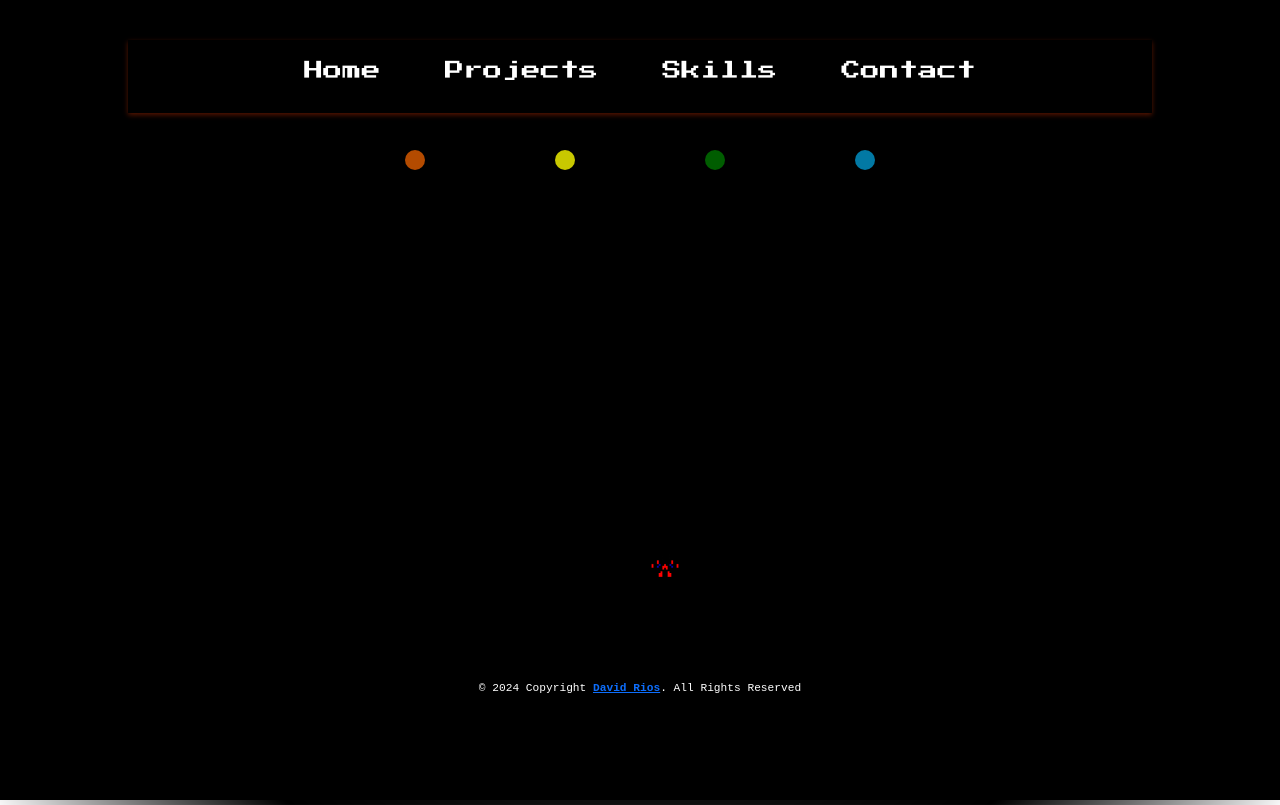
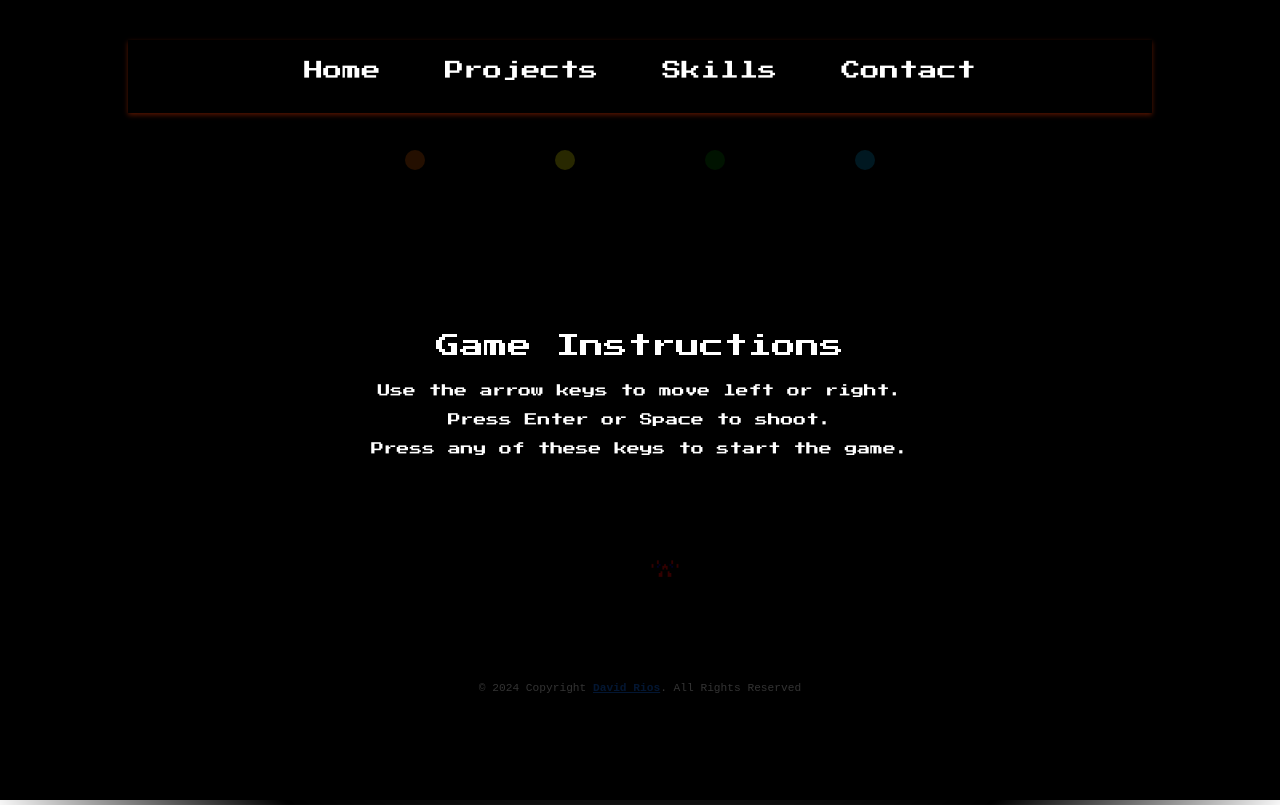
Before and after one commit to david21rios/Portfolio-Vibes-React, a React (Vite) app: page /projects in a window 1280 px wide. Both pictures are taken after a click on the button "Start". Built offline with nearby package versions, Linux system fonts and the light colour scheme.

Commit message:
Finalizacion del componente Projects
Finalizacion del componente Projects

```diff
--- a/src/assets/styles/Projects.css
+++ b/src/assets/styles/Projects.css
@@ -160,3 +160,38 @@
 /* .project-icon:hover {
     color: rgba(144, 34, 1, 0.608);
 } */
+
+/* Seccion Instrucciones  */
+
+.instructions-overlay {
+    position: fixed;
+    top: 0;
+    left: 0;
+    width: 100%;
+    height: 100%;
+    background-color: rgba(0, 0, 0, 0.8);
+    display: flex;
+    align-items: center;
+    justify-content: center;
+    z-index: 1000;
+}
+
+.instructions-content {
+    background-color: rgba(255, 255, 255, 0);
+    padding: 20px;
+    border-radius: 10px;
+    text-align: center;
+}
+
+.instructions-title {
+    font-size: 1.5rem;
+    margin-bottom: 20px;
+    font-family: 'Press Start 2P', cursive;
+}
+
+.instructions-text {
+    font-size: 0.8rem;
+    margin-bottom: 10px;
+    font-family: 'Press Start 2P', cursive;
+
+}
--- a/src/pages/Projects.jsx
+++ b/src/pages/Projects.jsx
@@ -3,43 +3,49 @@ import React, { useState, useEffect, useCallback } from 'react';
 import '../assets/styles/Projects.css';
 import generateProjects from '../utils/generateProjects';
 import spaceshipImage from '../assets/images/galaga_nave.png';
+import PropTypes from 'prop-types';
 
 // Componente principal que maneja el estado del juego
 const Projects = () => {
     const [isStarted, setIsStarted] = useState(false); // Estado para determinar si el juego ha comenzado
+    const [showInstructions, setShowInstructions] = useState(false); // Estado para mostrar las instrucciones
 
     // Función para iniciar el juego
     const startGame = () => {
         setIsStarted(true);
+        setShowInstructions(true); // Muestra las instrucciones cuando el juego comienza
     };
 
     return (
         <div className="projects-container">
             {!isStarted ? ( // Muestra las instrucciones si el juego no ha comenzado
                 <div className="instructions">
-                    <h2 className="title-instructions">Press Enter or Space to shoot.</h2>
-                    <p className="text-instructions">You can move using the arrow keys to the right or left.</p>
+                    <h2 className="title-instructions">Press the start button</h2>
+                    <p className="text-instructions">To start the dynamic visualization of the projects.</p>
                     <button className="start-button" onClick={startGame}>Start</button>
                 </div>
             ) : (
-                <GameComponent /> // Componente del juego principal
+                <GameComponent showInstructions={showInstructions} setShowInstructions={setShowInstructions} /> // Componente del juego principal
             )}
         </div>
     );
 };
 
 // Componente del juego principal
-const GameComponent = () => {
+const GameComponent = ({ showInstructions, setShowInstructions }) => {
     const [shipPosition, setShipPosition] = useState(50); // Estado para la posición de la nave
     const [bullets, setBullets] = useState([]); // Estado para las balas disparadas
     const [revealedProjects, setRevealedProjects] = useState([]); // Estado para los proyectos revelados
     const [projects] = useState(generateProjects()); // Estado para los proyectos generados
-    const [color, setColor] = useState('white'); //Estado inicial del color
+    const [color, setColor] = useState('white'); // Estado inicial del color
+    const [isShipVisible, setIsShipVisible] = useState(true); // Estado para la visibilidad de la nave
 
     // Función para disparar una bala
     const shootBullet = useCallback(() => {
-        setBullets((prev) => [...prev, { id: Date.now(), position: shipPosition + 2.5, positionY: 90 }]);
-    }, [shipPosition]);
+        if (isShipVisible) { // Verifica si la nave es visible antes de disparar
+            setBullets((prev) => [...prev, { id: Date.now(), position: shipPosition + 2.5, positionY: 90 }]);
+        }
+    }, [shipPosition, isShipVisible]);
 
     // Efecto para manejar las teclas de control
     useEffect(() => {
@@ -51,11 +57,14 @@ const GameComponent = () => {
             } else if (event.key === 'Enter' || event.key === ' ') {
                 shootBullet();
             }
+            if (event.key === 'Enter' || event.key === ' ' || event.key === 'ArrowLeft' || event.key === 'ArrowRight') {
+                setShowInstructions(false); // Oculta las instrucciones cuando se presiona una tecla específica
+            }
         };
 
         window.addEventListener('keydown', handleKeyDown);
         return () => window.removeEventListener('keydown', handleKeyDown);
-    }, [shootBullet]);
+    }, [shootBullet, setShowInstructions]);
 
     // Efecto para mover las balas hacia arriba
     useEffect(() => {
@@ -97,6 +106,7 @@ const GameComponent = () => {
     useEffect(() => {
         if (revealedProjects.length === projects.length) {
             setTimeout(() => {
+                setIsShipVisible(false); //Oculta la nave al finalizar el juego
                 const ship = document.querySelector('.spaceship');
                 ship.classList.add('fly-away');
                 setTimeout(() => ship.remove(), 2000);
@@ -126,15 +136,51 @@ const GameComponent = () => {
                     {revealedProjects.includes(index) ? (
                         <>
                             <div className={`target-point color${(index % 4) + 1}`} style={{ display: 'none' }}></div>
-                            {/* Iconos con bootstrap */} <div> <section id="services" className="services"> <div className="container" data-aos="fade-up"> <div className="section-title"> <h2 style={{ color }}>{project.name}</h2> <p>{project.description}</p> </div> <div className="row"> <div className="col-lg-4 col-md-6 d-flex align-items-stretch" data-aos="zoom-in" data-aos-delay="100"> <div className={`project-icon ${project.icon}`} style={{ color: `${project.color}` }} onClick={() => window.open(project.url, '_blank')} > <div className="icon"> <i className={project.i}></i> </div> <h4 style={{ display: 'none' }}>{project.name}</h4></div> </div> </div> </div> </section> </div>
+                            {/* Iconos con bootstrap */}
+                            <div>
+                                <section id="services" className="services">
+                                    <div className="container" data-aos="fade-up">
+                                        <div className="section-title">
+                                            <h2 style={{ color }}>{project.name}</h2>
+                                            <p>{project.description}</p>
+                                        </div>
+                                        <div className="row">
+                                            <div className="col-lg-4 col-md-6 d-flex align-items-stretch" data-aos="zoom-in" data-aos-delay="100">
+                                                <div className={`project-icon ${project.icon}`} style={{ color: `${project.color}` }} onClick={() => window.open(project.url, '_blank')}>
+                                                    <div className="icon">
+                                                        <i className={project.i}></i>
+                                                    </div>
+                                                    <h4 style={{ display: 'none' }}>{project.name}</h4>
+                                                </div>
+                                            </div>
+                                        </div>
+                                    </div>
+                                </section>
+                            </div>
                         </>
                     ) : (
                         <div className={`target-point color${(index % 4) + 1}`}></div>
                     )}
                 </div>
             ))}
+            {showInstructions && (
+                <div className="instructions-overlay">
+                    <div className="instructions-content">
+                        <h2 className="instructions-title">Game Instructions</h2>
+                        <p className="instructions-text">Use the arrow keys to move left or right.</p>
+                        <p className="instructions-text">Press Enter or Space to shoot.</p>
+                        <p className="instructions-text">Press any of these keys to start the game.</p>
+                    </div>
+                </div>
+            )}
         </div>
     );
 };
 
+// Añadir validación de props
+GameComponent.propTypes = {
+    showInstructions: PropTypes.bool.isRequired,
+    setShowInstructions: PropTypes.func.isRequired,
+};
+
 export default Projects;
```
